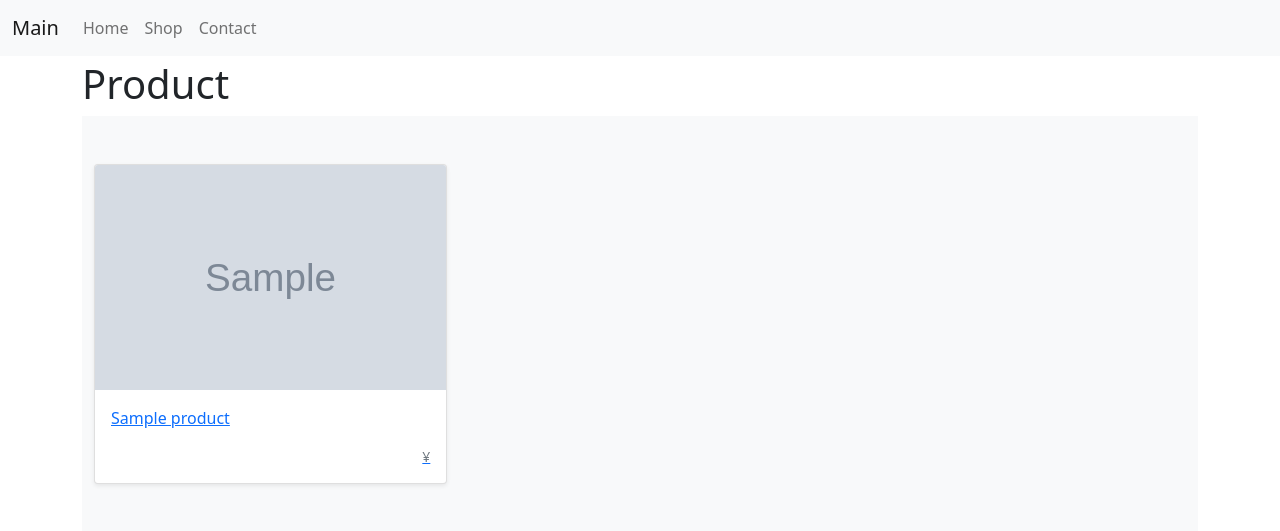
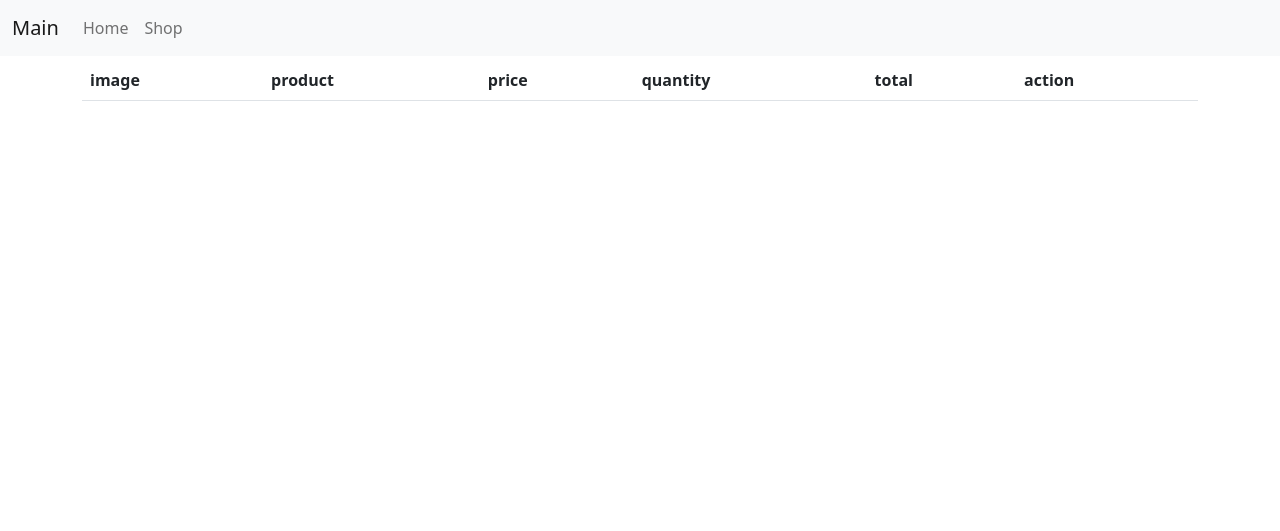
Before and after one commit to www-pr0gramming-com/ecom, a Django app: page /cart/ in a window 1280 px wide. Shown: the top 531 px of the page. Run offline with Django 3.2, Linux system fonts and the light colour scheme; tables that the repository leaves empty hold one stand-in row (values such as "Sample post"); grey boxes marked "Sample" are stand-in pictures; lists and menus that the app fills with data are empty; some libraries are stand-ins or nearby versions.

Commit message:
Cart View

```diff
--- a/cart/urls.py
+++ b/cart/urls.py
@@ -5,6 +5,7 @@
 
 
 urlpatterns = [
-    path("", views.ProductListView.as_view(), name="product-list"),
-    path("<slug>/", views.ProductDetailView.as_view(), name="product-detail"),
+    path("", views.CartView.as_view(), name="cart"),
+    path("shop/", views.ProductListView.as_view(), name="product-list"),
+    path("shop/<slug>/", views.ProductDetailView.as_view(), name="product-detail"),
 ]
--- a/cart/views.py
+++ b/cart/views.py
@@ -58,3 +58,16 @@
             }
         )
         return context
+
+
+class CartView(generic.TemplateView):
+    template_name = "cart/cart.html"
+
+    def get_context_data(self, **kwargs):
+        context = super(CartView, self).get_context_data(**kwargs)
+        context.update(
+            {
+                "order": get_or_set_order_session(self.request),
+            }
+        )
+        return context
--- a/main/settings.py
+++ b/main/settings.py
@@ -44,6 +44,7 @@
     "django.contrib.staticfiles",
     "crispy_forms",
     "crispy_bootstrap5",
+    "fontawesomefree",
     "app",
     "cart",
 ]
--- a/templates/base.html
+++ b/templates/base.html
@@ -14,6 +14,9 @@
     <link rel="stylesheet" href="https://cdnjs.cloudflare.com/ajax/libs/bootstrap/5.1.3/css/bootstrap.min.css"
         integrity="sha512-GQGU0fMMi238uA+a/bdWJfpUGKUkBdgfFdgBm72SUQ6BeyWjoY/ton0tEjH+OSH9iP4Dfh+7HM0I9f5eR0L/4w=="
         crossorigin="anonymous" referrerpolicy="no-referrer" />
+
+    <link href="{% static 'fontawesomefree/css/all.min.css' %}" rel="stylesheet" type="text/css">
+
     {% endblock %}
 
     {% block javascript %}
@@ -53,8 +56,8 @@
                         </li>
 
                         <li class="nav-item">
-                            <a class="nav-link" href="{% url 'contact' %}">Contact
-                                <span class="visually-hidden">(current)</span>
+                            <a class="nav-link" href="{% url 'cart:cart' %}">
+                                <i class="fa-solid fa-cart-shopping"></i>
                             </a>
                         </li>
 
--- /dev/null
+++ b/templates/cart/cart.html
@@ -0,0 +1,77 @@
+{% extends 'base.html' %}
+
+
+
+{% block content %}
+
+<style>
+    .feature-icon {
+        display: inline-flex;
+        align-items: center;
+        justify-content: center;
+        width: 4rem;
+        height: 4rem;
+        margin-bottom: 1rem;
+        font-size: 2rem;
+        color: #fff;
+        border-radius: .75rem;
+    }
+</style>
+
+
+<table class="table table-striped">
+    <thead>
+        <tr>
+            <th scope="col">image</th>
+            <th scope="col">product</th>
+            <th scope="col">price</th>
+            <th scope="col">quantity</th>
+            <th scope="col">total</th>
+            <th scope="col">action</th>
+        </tr>
+    </thead>
+    <tbody>
+
+        {% for item in order.items.all %}
+        <tr>
+            <td>
+                <img src="{{ item.product.image.url }}" class="feature-icon m-2">
+            </td>
+            <td>
+                <h5 class="h5 text-black m-2">{{ item.product.title }}</h5>
+                <small>Size: {{ item.size.name }}</small>
+                <small>Color: {{ item.color.name }}</small>
+            </td>
+            <td>$ 0</td>
+            <td>
+                <div class="input-group m-2" style="max-width: 120px;">
+                    <div class="input-group-prepend">
+                        <a href="/" class="btn btn-outline-primary">
+                            &minus;
+                        </a>
+                    </div>
+                    <input type="text" class="form-control text-center" value="{{ item.quantity }}">
+                    <div class="input-group-append">
+                        <a href="/" class="btn btn-outline-primary">
+                            &plus;
+                        </a>
+                    </div>
+                </div>
+            </td>
+            <td>
+                $ 0
+            </td>
+            <td>
+                <a href="/" class="btn btn-primary btn-sm m-2">X</a>
+            </td>
+        </tr>
+
+        {% empty %}
+
+        {% endfor %}
+    </tbody>
+</table>
+
+
+
+{% endblock content %}
```
